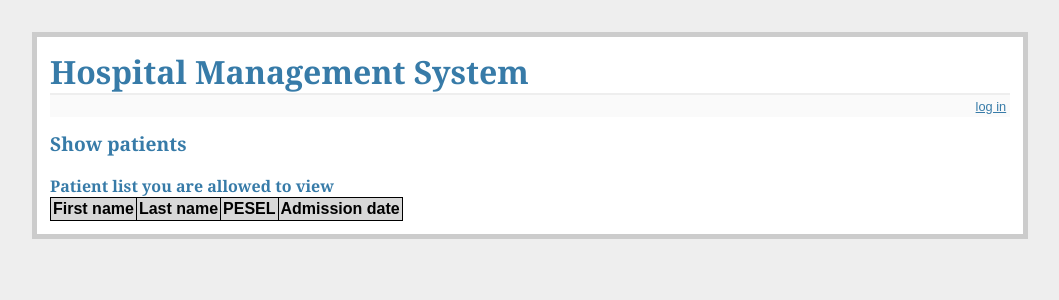
After one commit to kpk-pl/hospital-flask, a Flask app: template hospital/flaskr/templates/show_patients.html in a window 1280 px wide. The commit adds this page. Shown: the top 300 px of the page, without its empty margins (110-1169 px from the left). Run offline with Flask 2, Linux system fonts and the light colour scheme; the template is opened without the code that fills it, so the values that code supplies are empty.

Commit message:
Show all patients + raw sql

```diff
--- a/hospital/flaskr/flaskr.py
+++ b/hospital/flaskr/flaskr.py
@@ -111,8 +111,27 @@ def view_all_databases():
     pos = db.execute('select * from positions').fetchall()
     pat = db.execute('select * from patients').fetchall()
     fil = db.execute('select * from files').fetchall()
+    assi = db.execute('select * from assignments').fetchall()
 
-    return render_template('view_all_databases.html', employees=emps, positions=pos, patients=pat, files=fil)
+    return render_template('view_all_databases.html', employees=emps, positions=pos, patients=pat, files=fil, assignments=assi)
+
+@app.route('/do_sql', methods=['GET', 'POST'])
+def do_sql():
+    db = get_db()
+    result = None
+    error = None
+    if 'logged_in' not in session or not session['logged_in'] or get_position(db, session['username']) != 'Admin':
+        flash('You do not have rights to access this part of website')
+        return redirect(url_for('main_screen'))
+
+    if request.method == 'POST':
+        try:
+            cur = db.execute(request.form['query'])
+            result = cur.fetchall()
+        except Exception as e:
+            error = str(e)
+            result = None
+    return render_template('do_sql.html', result=result, error = error)
 
 @app.route('/sign_in_new_patient', methods=['GET', 'POST'])
 def sign_in_new_patient():
@@ -158,5 +177,22 @@ def sign_in_new_patient():
                     error = "Patient already signed in"
     return render_template('sign_in_new_patient.html', data=form_data, error=error)
 
+@app.route('/show_patients', methods=['GET'])
+def show_patients():
+    error = None
+    db = get_db()
+    position = get_position(db, session['username'])
+    if 'logged_in' not in session or not session['logged_in'] or position not in ['Admin', 'Head physician', 'Doctor']:
+        flash('You do not have rights to access this part of website')
+        return redirect(url_for('main_screen'))
+
+    if position in ['Admin', 'Head physician']:
+        cur = db.execute('select p.fname, p.lname, p.pesel, f.admission_d from files f join patients p on f.patient_pesel = p.pesel where f.discharge_d is null')
+    else:
+        cur = db.execute('select p.fname, p.lname, p.pesel, f.admission_d from patients p join files f on p.pesel = f.patient_pesel join assignments a on a.fil_id = f.id join employees e on e.login = a.employee_id where e.login = ? and f.discharge_d is null', [session['username']])
+    patients = cur.fetchall()
+
+    return render_template('show_patients.html', patients=patients)
+
 if __name__ == '__main__':
     app.run()
--- a/hospital/flaskr/static/style.css
+++ b/hospital/flaskr/static/style.css
@@ -19,6 +19,6 @@ h3              { font-size: 1em; }
 .error          { background: #f0d6d6; padding: 0.5em; }
 .simplelnk { text-decoration: none; font-weight: bold }
 
-table.dbtable, table.dbtable tr, table.dbtable td { border-spacing: 0px; border: 1px solid black; border-collapse: collapse; }
-table.dbtable td { padding: 2px; }
+table, table tr, table td { border-spacing: 0px; border: 1px solid black; border-collapse: collapse; }
+table td { padding: 2px; }
 table.dbtable tr:first-child { background-color: #D8D8D8; font-weight: bold; }
--- a/hospital/flaskr/templates/admin_main.html
+++ b/hospital/flaskr/templates/admin_main.html
@@ -1,5 +1,7 @@
 {% extends "main_screen.html" %}
 {% block main_screen_body %}
 <p><a href="{{ url_for('view_all_databases') }}">View all databases
+<p><a href="{{ url_for('do_sql') }}">Do sql query
 <p><a href="{{ url_for('sign_in_new_patient') }}">Sign in new patient
+<p><a href="{{ url_for('show_patients') }}">Show all patients records
 {% endblock %}
--- /dev/null
+++ b/hospital/flaskr/templates/show_patients.html
@@ -0,0 +1,17 @@
+{% extends "layout.html" %}
+{% block body %}
+    <h2>Show patients</h2>
+
+  <br/>
+  <h3>Patient list you are allowed to view</h3>
+  <table class=dbtable>
+  <tr><td>First name<td>Last name<td>PESEL<td>Admission date
+  {% for row in patients %}
+  <tr>
+      {% for d in row %}
+          <td>{{ d }}
+      {% endfor %}
+  </tr>
+  {% endfor %}
+  </table>
+{% endblock %}
```
Also changed, not shown: hospital/flaskr/schema.sql (+13 -5 lines), hospital/flaskr/templates/do_sql.html (added, +26 -0 lines), hospital/flaskr/templates/view_all_databases.html (+13 -0 lines), hospital/flaskr/flaskr.db.
